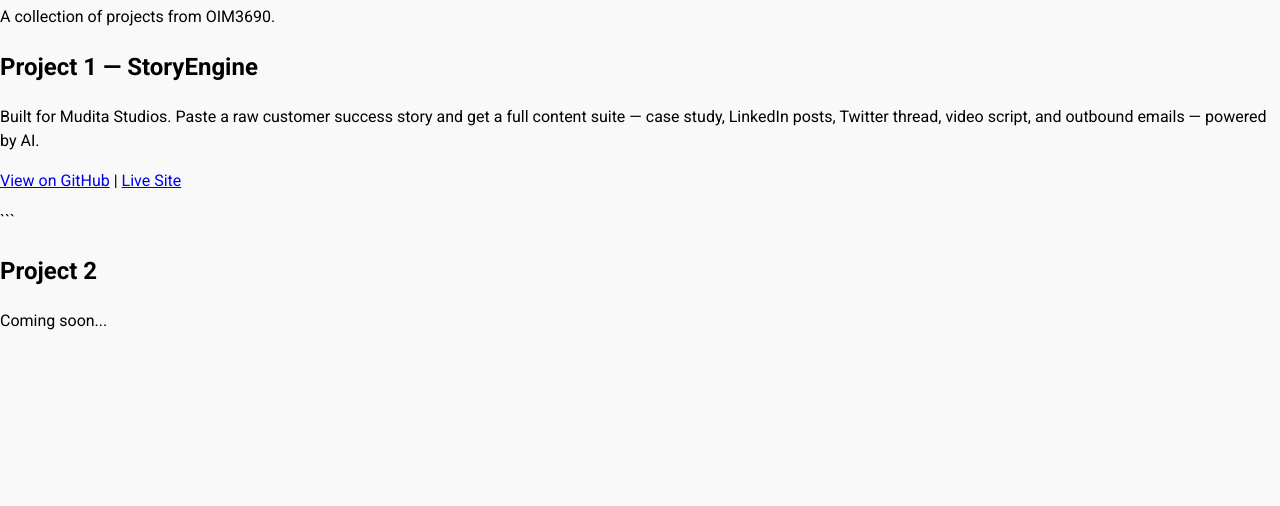
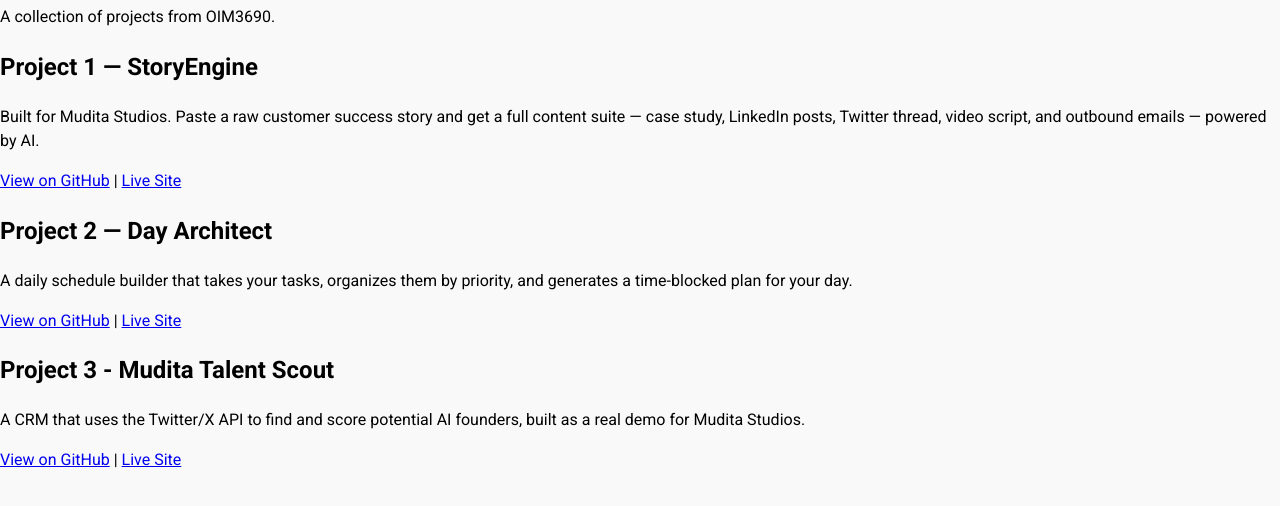
Before and after one commit to seyvik-spring2026/oim3690, a plain HTML site: page projects.html in a window 1280 px wide. Shown: the part 86-592 px from the top of the page. Drawn offline with Linux system fonts and the light colour scheme.

Commit message:
docs: add mini project 3

````diff
--- a/projects.html
+++ b/projects.html
@@ -11,13 +11,17 @@
     <div>
         <h2>Project 1 — StoryEngine</h2>
         <p>Built for Mudita Studios. Paste a raw customer success story and get a full content suite — case study, LinkedIn posts, Twitter thread, video script, and outbound emails — powered by AI.</p>
-        <p><a href="https://github.com/seyvik-spring2026/mini-project-1" target="_blank">View on GitHub</a> | <a href=https://storyengine-black.vercel.app/ target="_blank">Live Site</a></p>
-```
-
+        <p><a href="https://github.com/seyvik-spring2026/mini-project-1" target="_blank">View on GitHub</a> | <a href="https://storyengine-black.vercel.app/" target="_blank">Live Site</a></p>
     </div>
     <div>
-        <h2>Project 2</h2>
-        <p>Coming soon...</p>
+        <h2>Project 2 — Day Architect</h2>
+        <p>A daily schedule builder that takes your tasks, organizes them by priority, and generates a time-blocked plan for your day.</p>
+        <p><a href="https://github.com/seyvik-spring2026/mini-project-2" target="_blank">View on GitHub</a> | <a href="https://seyvik-spring2026.github.io/mini-project-2/" target="_blank">Live Site</a></p>
+    </div>
+    <div>
+        <h2>Project 3 - Mudita Talent Scout</h2>
+        <p>A CRM that uses the Twitter/X API to find and score potential AI founders, built as a real demo for Mudita Studios.</p>
+        <p><a href="https://github.com/seyvik-spring2026/mini-project-3" target="_blank">View on GitHub</a> | <a href="https://mini-project-3-eta.vercel.app" target="_blank">Live Site</a></p>
     </div>
 </body>
 </html>
````
Also changed, not shown: 1 other file.
